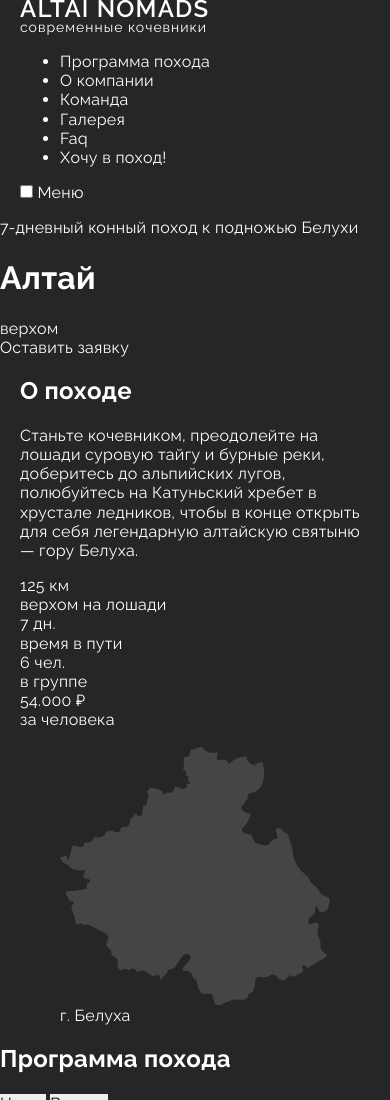
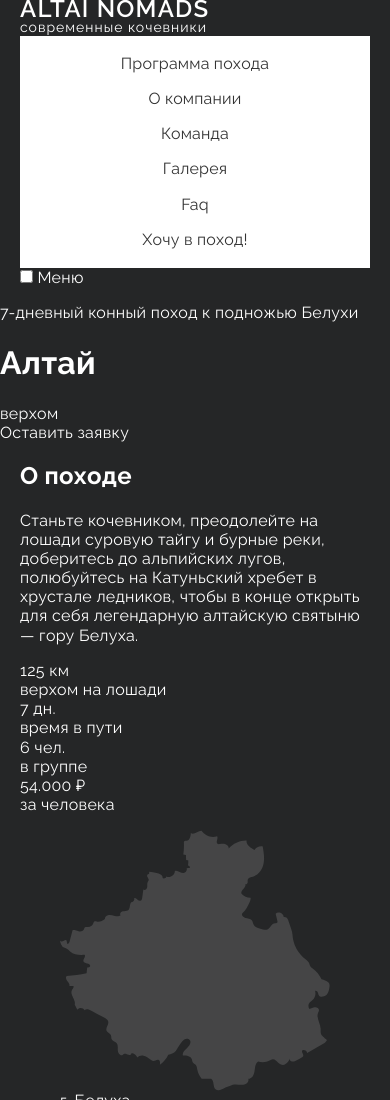
Before and after one commit to eimwe/altai, a website built with webpack: page src/index.html in a window 390 px wide. Shown: the top 1100 px of the page. Built offline with nearby package versions, Linux system fonts and the light colour scheme.

Commit message:
Global + mobile only navbar styles have been added
1. A 'reset_list' mixin has been added in a newly created '_mixins.scss' file at './src/styles/abstracts';
2. The 'reset_list' mixin was included in a newly created '_navbar.scss' ruleset at './src/styles/modules';
3. A new variable for a navbar text color has been created in the '_variables.scss';
4. A new class name '.flex-container' has been added to the navbar markup in 'index.html' file;
5. The '_navbar.scss' was forwarded for use in the main stylesheet file 'styles.scss'.

```diff
--- a/src/index.html
+++ b/src/index.html
@@ -14,7 +14,7 @@
         <dd class="logo__subheading">современные кочевники</dd>
       </dl>
       <nav class="navbar">
-        <ul class="navbar__container">
+        <ul class="navbar__container flex-container">
           <li class="navbar__item">
             <a class="navbar__link" href="#" title="Посмотреть программу похода">
               Программа похода
--- /dev/null
+++ b/src/styles/abstracts/_mixins.scss
@@ -0,0 +1,6 @@
+// Resets default list rules
+@mixin reset_list {
+  margin: 0;
+  padding: 0;
+  list-style-type: none;
+}
--- a/src/styles/abstracts/_variables.scss
+++ b/src/styles/abstracts/_variables.scss
@@ -28,6 +28,7 @@
 
   // Colors
   --text-clr-body: #fff;
+  --text-clr-dark: #333;
 
   --bg-clr-body: #252627;
 }
--- a/src/styles/modules/_index.scss
+++ b/src/styles/modules/_index.scss
@@ -1 +1,2 @@
 @forward './logo';
+@forward './navbar';
--- /dev/null
+++ b/src/styles/modules/_navbar.scss
@@ -0,0 +1,17 @@
+@use '../abstracts/mixins';
+
+.navbar {
+  &__container {
+    @include mixins.reset_list;
+    gap: 1.0625em;
+    font-size: var(--fs-xs);
+    line-height: 1.13;
+    letter-spacing: var(--tracking-h2);
+    color: var(--text-clr-dark);
+
+    /* mobile styles only*/
+    flex-direction: column;
+    padding-block: 1.2em;
+    background-color: var(--text-clr-body);
+  }
+}
```
